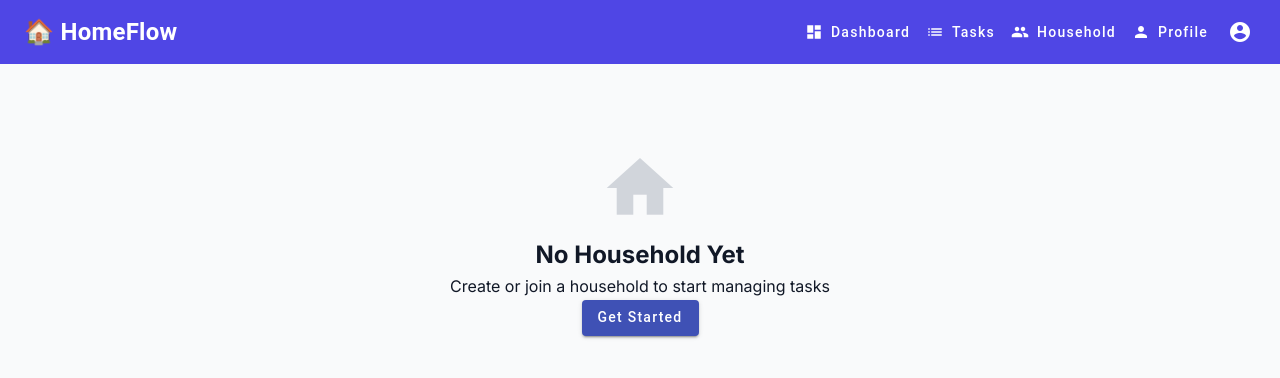
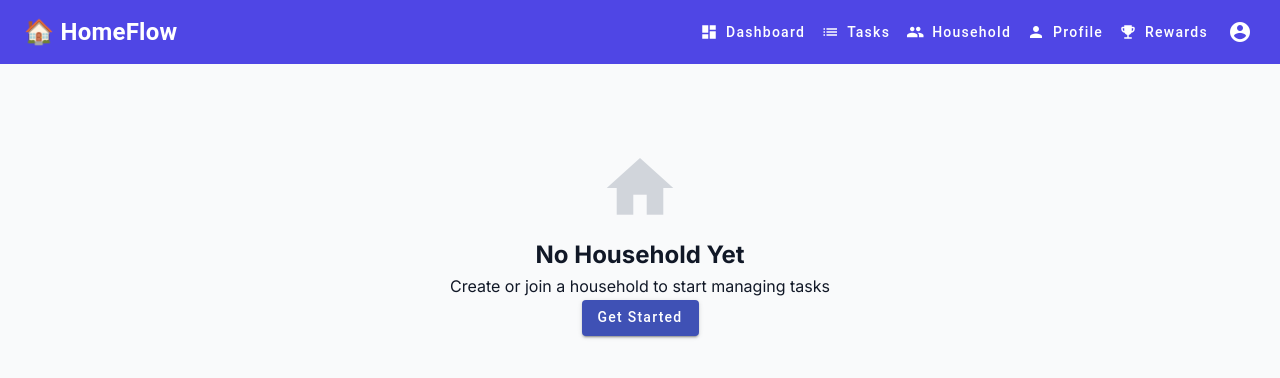
Before and after one commit to Rubysage20/HomeFlow, an Angular app in the folder homeflow-frontend/: page /dashboard in a window 1280 px wide. Shown: the top 378 px of the page. Built offline with nearby package versions, Linux system fonts and the light colour scheme; sample sign-in values are in the browser's storage.

Commit message:
Update app.component.html

```diff
--- a/homeflow-frontend/src/app/app.component.html
+++ b/homeflow-frontend/src/app/app.component.html
@@ -31,6 +31,11 @@
       Profile
     </button>
 
+    <button mat-button (click)="navigateTo('/rewards')">
+     <mat-icon>emoji_events</mat-icon>
+     Rewards
+   </button>
+
     <button mat-icon-button [matMenuTriggerFor]="userMenu">
       <mat-icon>account_circle</mat-icon>
     </button>
```
